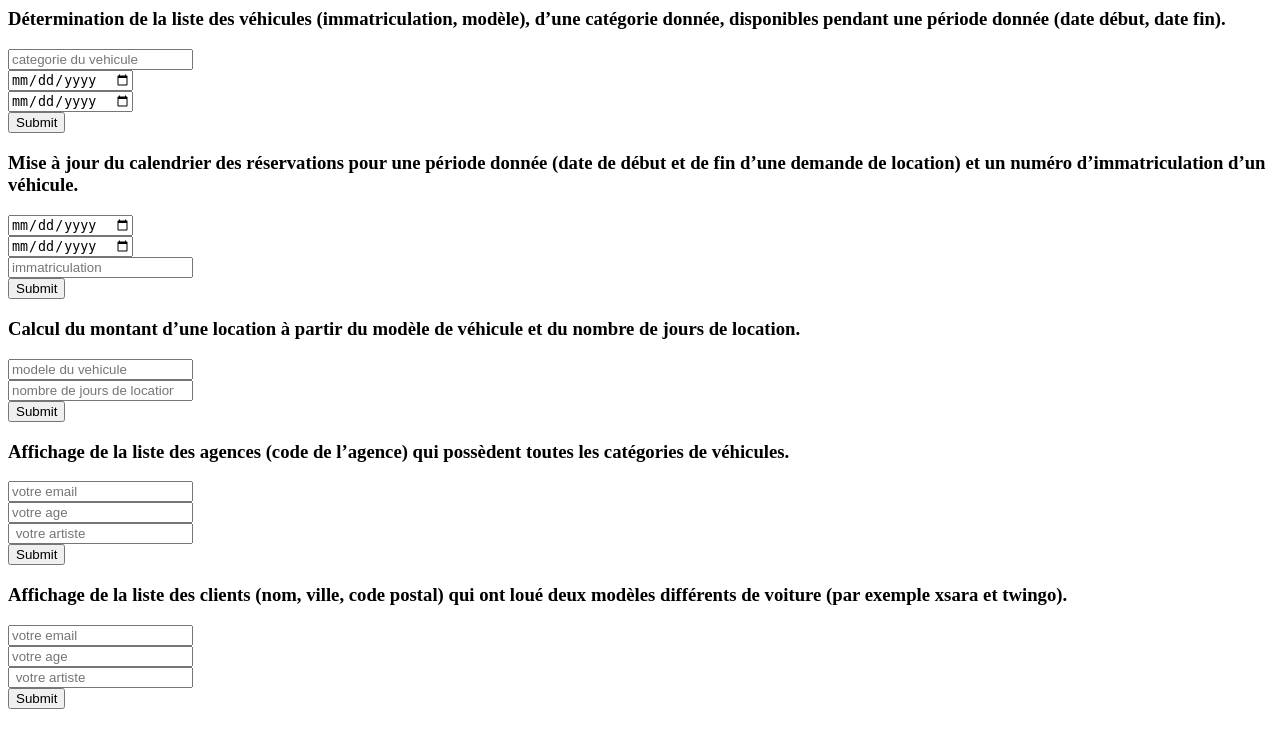
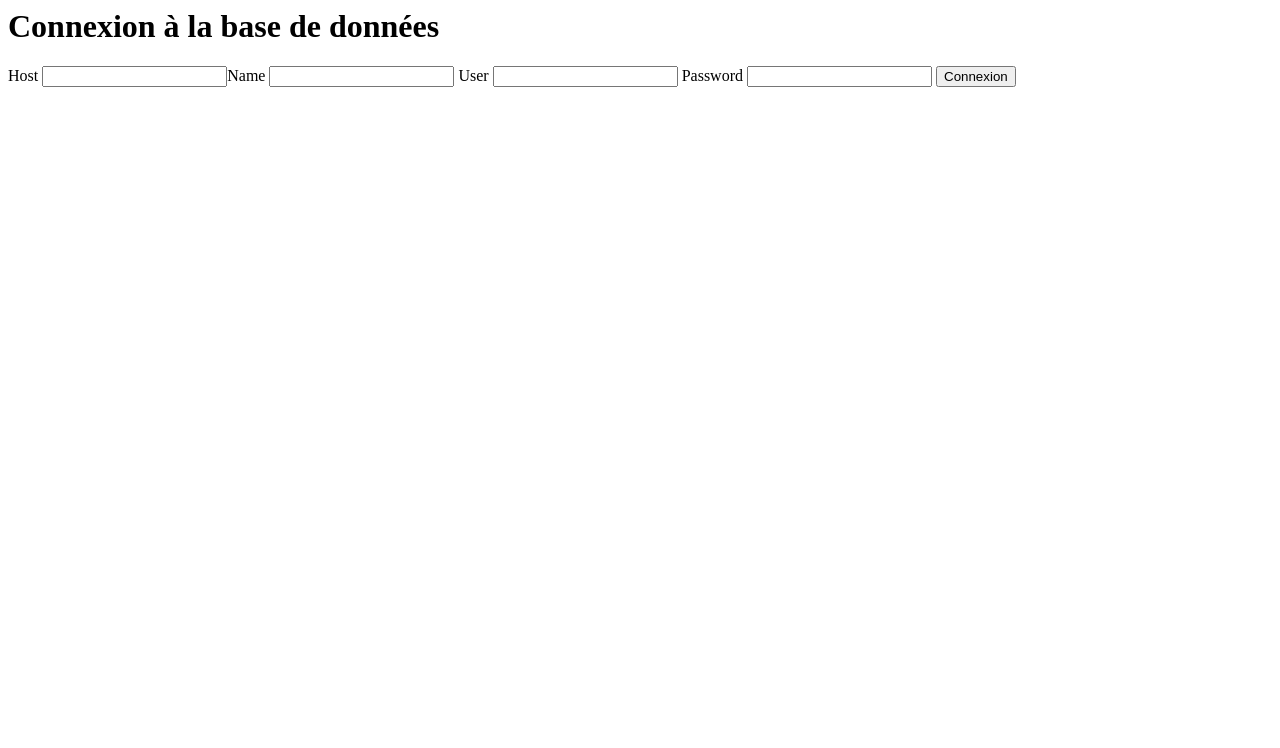
Before and after one commit to Florian99920/TP_CaRent, a PHP site: page / in a window 1280 px wide. Shown: the top 748 px of the page. Run offline with PHP 8.4, Linux system fonts and the light colour scheme.

Commit message:
Creation du systeme de connexion a la base de donnee + creation des formulaires

```diff
--- /dev/null
+++ b/Database.php
@@ -0,0 +1,36 @@
+<?php
+
+class Database
+{
+
+    private string $host;
+
+    private string $name;
+
+    private string $user;
+
+    private string $password;
+
+    /**
+     * @param string $host
+     * @param string $name
+     * @param string $user
+     * @param string $password
+     */
+    public function __construct(string $host, string $name, string $user, string $password)
+    {
+        $this->host = $host;
+        $this->name = $name;
+        $this->user = $user;
+        $this->password = $password;
+
+        $this->connect();
+    }
+
+    public function connect() : PDO {
+        $pdo = new PDO("mysql:host={$this->host};dbname={$this->name}", $this->user, $this->password);
+        return $pdo;
+    }
+
+
+}
--- a/index.php
+++ b/index.php
@@ -1,81 +1,47 @@
 <?php
 
-try {
-    $bdd = new PDO('mysql:host=localhost;dbname=entreprise', 'root', '');
-} catch (Exception $e) {
-    die('Erreur : ' . $e->getMessage());
-}
+include_once 'Database.php';
 
-$action = isset($_GET['action']) ? $_GET['action'] : null;
+session_start();
 
 $html = '';
 
-switch ($action) {
-    case 'question1':
-        break;
-    case 'question2':
-        break;
-    case 'question3':
-        break;
-    case 'question4':
-        break;
-    case 'question5':
-        break;
-    default:
-        $html = <<<END
-            <h3>Détermination de la liste des véhicules (immatriculation, modèle), d’une catégorie donnée, disponibles pendant une période donnée (date début, date fin).</h3>
-            <form id="question1" method="get" action="?action=question1">
-                <input type="text" name="categorie" placeholder="categorie du vehicule"><br>
-                <input type="date" name="dateD" placeholder="date de debut"><br>
-                <input type="date" name="dateF" placeholder="date de fin"><br>
-                <button type="submit">Submit</button><br>
-            </form>
+if (isset($_SESSION['database'])) {
+    header('Location: menu.php');
+} else {
 
+    if ($_SERVER['REQUEST_METHOD'] == 'POST') {
+        $host = filter_var($_POST['host'], FILTER_SANITIZE_SPECIAL_CHARS);
+        $name = filter_var($_POST['name'], FILTER_SANITIZE_SPECIAL_CHARS);
+        $user = filter_var($_POST['user'], FILTER_SANITIZE_SPECIAL_CHARS);
+        $password = filter_var($_POST['password'], FILTER_SANITIZE_SPECIAL_CHARS);
 
+        try {
+            $database = new Database($host, $name, $user, $password);
+            $_SESSION['database'] = serialize($database);
+            header('Location: menu.php');
+        } catch (Exception $e) {
+            $html .= '<p>Erreur lors de la connexion à la base de données</p><br>';
+            $html .= '<p>' . $e->getMessage() . '</p><br>';
+            $html .= '<p><a href="index.php">Retour</a></p>';
+        }
 
-            <h3>Mise à jour du calendrier des réservations pour une période donnée (date de début et de fin d’une demande de location) et un numéro d’immatriculation d’un véhicule.</h3>
-
-            <form id="question2" method="post" action="?action=question2">
-                <input type="date" name="dateD" placeholder="date de debut"><br>
-                <input type="date" name="dateF" placeholder="date de fin"><br>
-                <input type="text" name="immat" placeholder="immatriculation"><br>
-                <button type="submit">Submit</button><br>
-            </form>
-
-
-
-
-            <h3>Calcul du montant d’une location à partir du modèle de véhicule et du nombre de jours de location.</h3>
-
-            <form id="question3" method="get" action="?action=question3">
-                <input type="text" name="modele" placeholder="modele du vehicule"><br>
-                <input type="number" name=jours" placeholder="nombre de jours de location"><br>
-                <button type="submit">Submit</button><br>
-            </form>
-
-
-
-            <h3>Affichage de la liste des agences (code de l’agence) qui possèdent toutes les catégories de véhicules.</h3>
-
-            <form id="question4" method="get" action="?action=question4">
-                <input type="email" name="email" placeholder="votre email"><br>
-                <input type="number" name=age" placeholder="votre age"><br>
-                <input type="text" name="artiste" placeholder=" votre artiste"><br>
-                <button type="submit">Submit</button><br>
-            </form>
-
-
-
-            <h3>Affichage de la liste des clients (nom, ville, code postal) qui ont loué deux modèles différents de voiture (par exemple xsara et twingo).</h3>
-
-            <form id="question5" method="get" action="?action=question5">
-                <input type="email" name="email" placeholder="votre email"><br>
-                <input type="number" name=age" placeholder="votre age"><br>
-                <input type="text" name="artiste" placeholder=" votre artiste"><br>
-                <button type="submit">Submit</button><br>
-            </form>
-            END;
-        break;
+    } else {
+        $html .= "<h1>Connexion à la base de données</h1>";
+        $html .= <<<END
+        <form action="index.php" method="post">
+            <label for="host">Host</label>
+            <input type="text" name="host" id="host>
+            <label for="name">Name</label>
+            <input type="text" name="name" id="name">
+            <label for="user">User</label>
+            <input type="text" name="user" id="user">
+            <label for="password">Password</label>
+            <input type="password" name="password" id="password">
+            <input type="submit" value="Connexion">
+        </form>
+        END;
+    }
 }
 
 echo $html;
```
Also changed, not shown: menu.php (added, +91 -0 lines).
